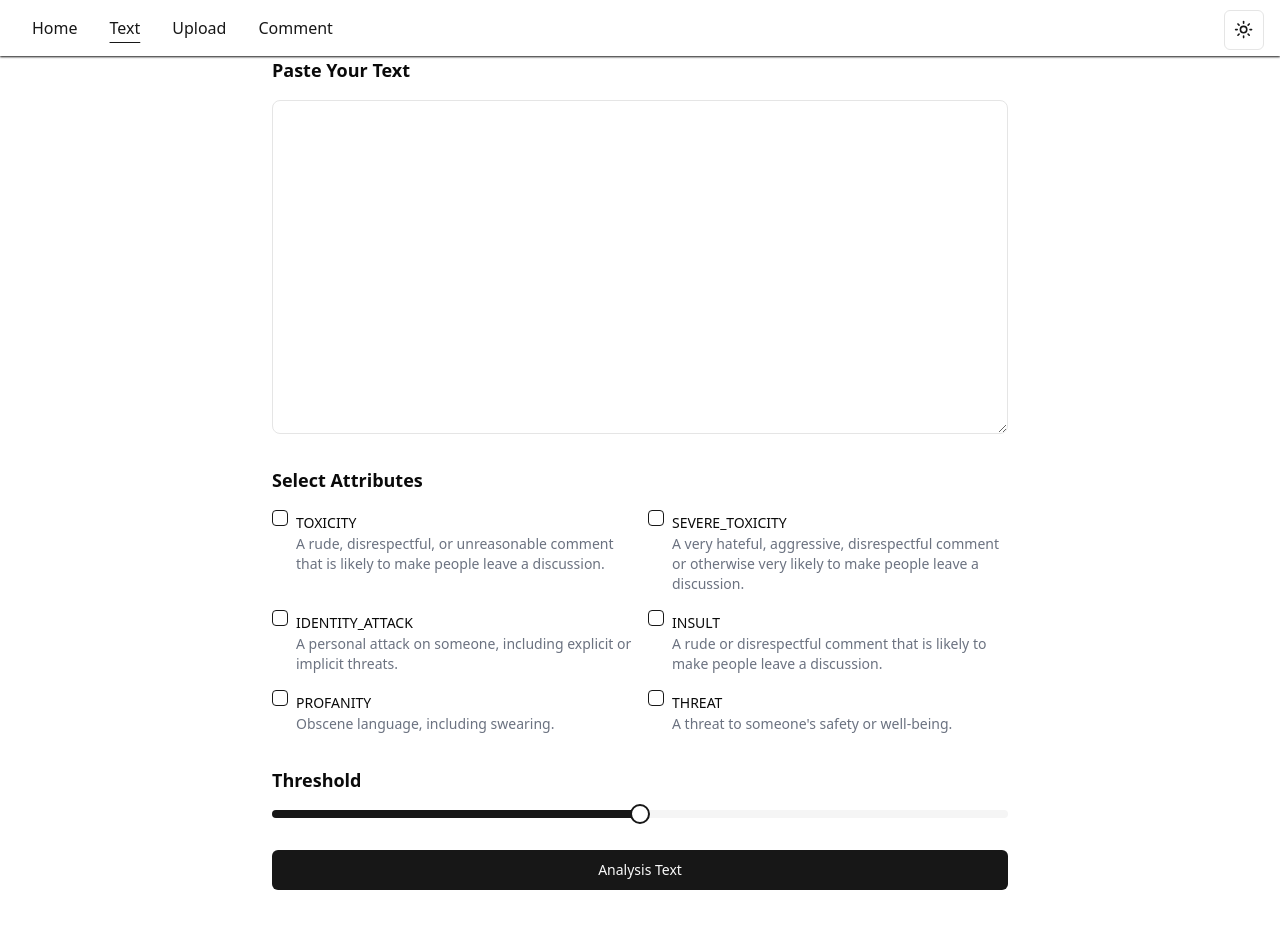
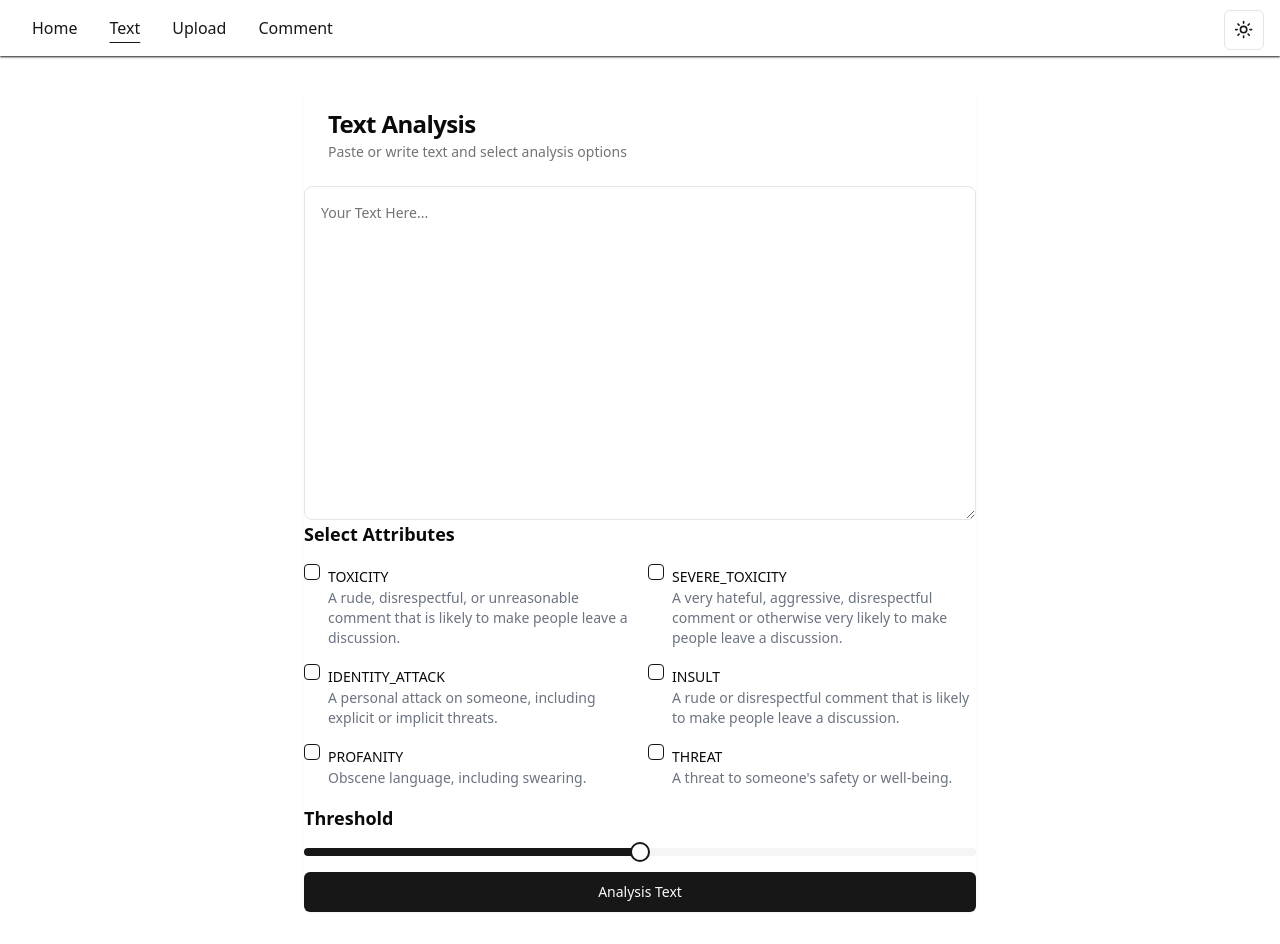
Before and after one commit to KashifKhn/Toxi_Scan, a Next.js app: page /text-analysis in a window 1280 px wide. Before the commit the page ends 922 px from the top, so only its background shows below. Built offline with nearby package versions, Linux system fonts and the light colour scheme; no server answers.

Commit message:
refactor: fix desing and some more changes

```diff
--- a/src/app/text-analysis/page.tsx
+++ b/src/app/text-analysis/page.tsx
@@ -1,6 +1,11 @@
 "use client";
 
-import { Button } from "@/components/ui/button";
+import {
+  Card,
+  CardHeader,
+  CardTitle,
+  CardDescription,
+} from "@/components/ui/card";
 import { Textarea } from "@/components/ui/textarea";
 import { attributes, Attribute } from "@/constant/attributes";
 import { analyze } from "../_actions/textAnalysis";
@@ -14,15 +19,19 @@ const TextAnalysisPage = () => {
   const [error, actions] = useFormState(analyze, {});
 
   return (
-    <form
-      action={actions}
-      className="space-y-8 max-w-screen-md w-full mx-auto px-4 mb-8"
-    >
+    <Card className="w-full max-w-2xl mx-auto my-8 border-0">
+      <CardHeader>
+        <CardTitle>Text Analysis</CardTitle>
+        <CardDescription>
+          Paste or write text and select analysis options
+        </CardDescription>
+      </CardHeader>
+      <form action={actions}>
         <div className="space-y-4">
-        <Label className="text-lg font-bold">Paste Your Text</Label>
           <Textarea
             required
             name="text"
+            placeholder="Your Text Here..."
             className="w-full p-4 border rounded-lg"
             rows={15}
           />
@@ -42,8 +51,12 @@ const TextAnalysisPage = () => {
                   value={attribute.attrName}
                 />
                 <div>
-                <Label htmlFor={attribute.attrName}>{attribute.attrName}</Label>
-                <p className="text-sm text-gray-500">{attribute.description}</p>
+                  <Label htmlFor={attribute.attrName}>
+                    {attribute.attrName}
+                  </Label>
+                  <p className="text-sm text-gray-500">
+                    {attribute.description}
+                  </p>
                 </div>
               </div>
             ))}
@@ -65,6 +78,7 @@ const TextAnalysisPage = () => {
         </div>
         <SubmitButton />
       </form>
+    </Card>
   );
 };
 
```
Lines whose indentation alone changed are shown as unchanged.
